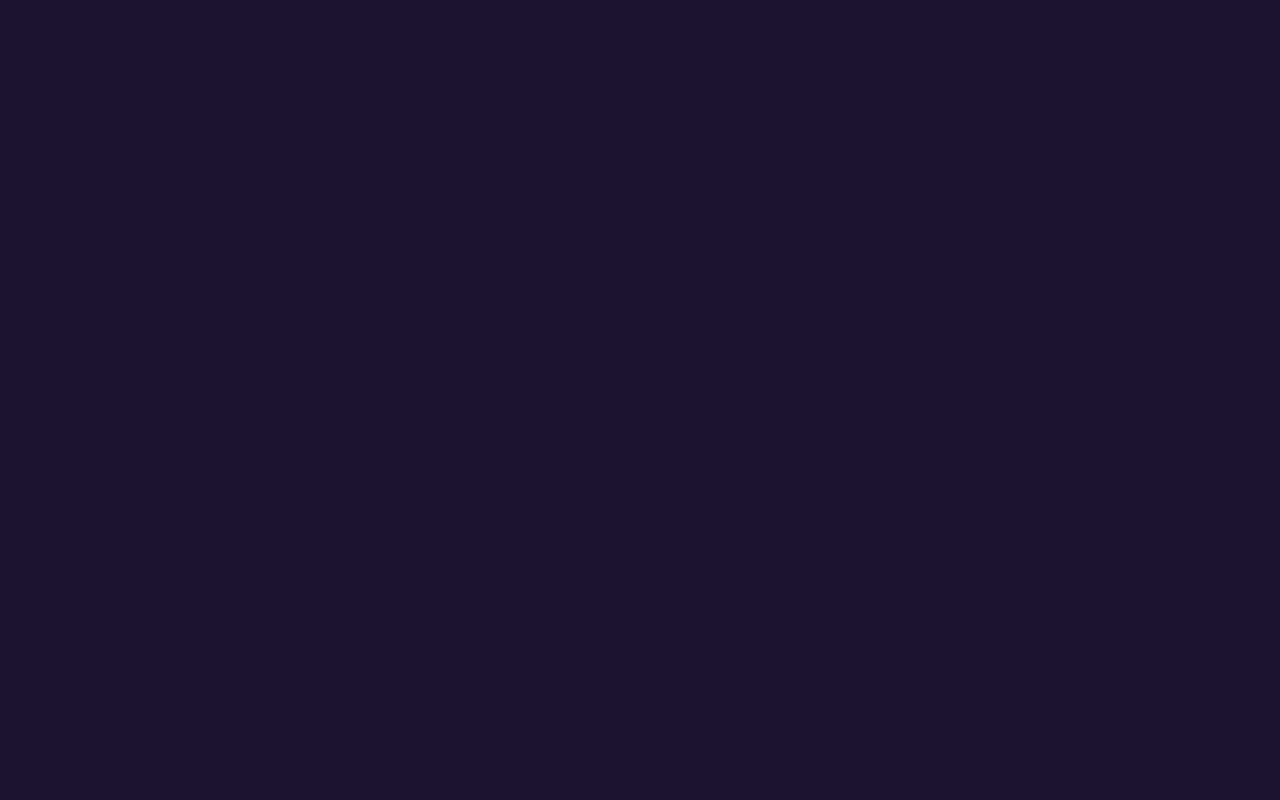
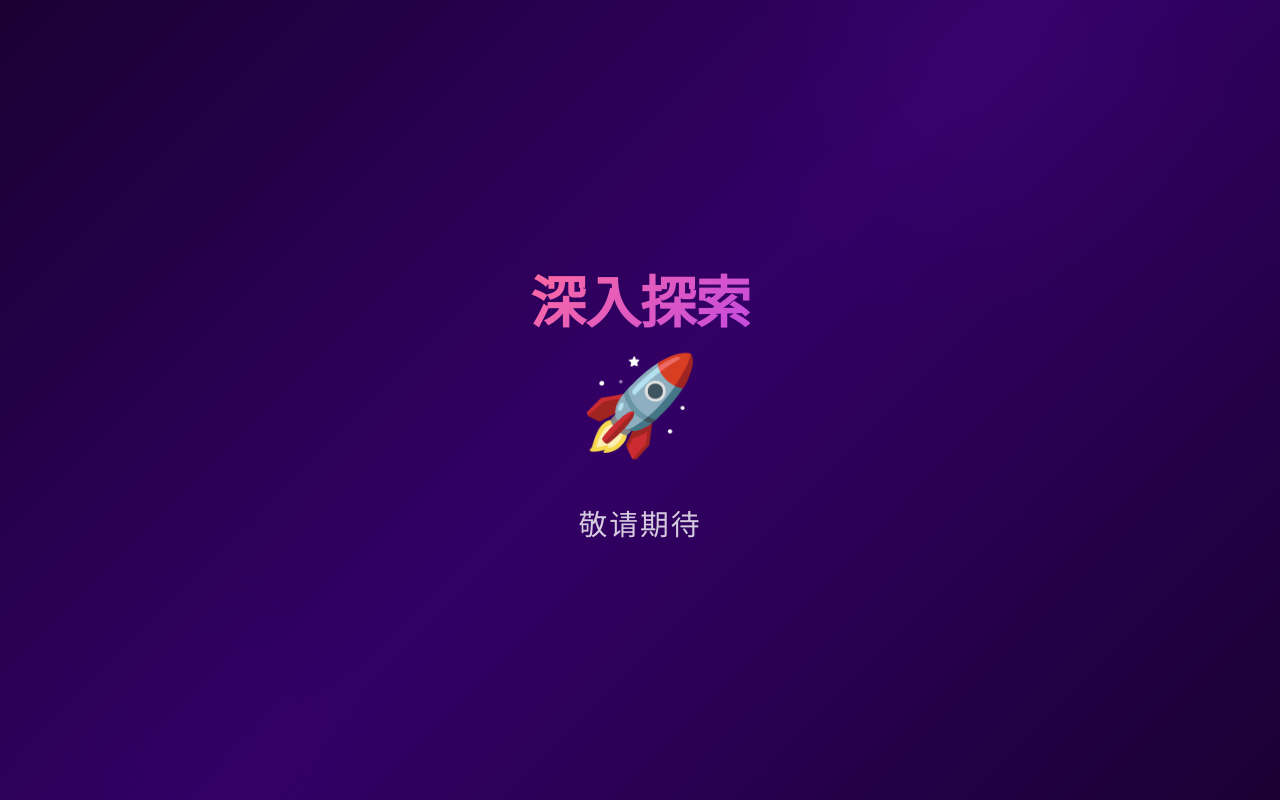
Before and after one commit to GCaiji/Blog, a Vue app in the folder Blog/: page /explore in a window 1280 px wide. Before the commit this address had no page. Built offline with nearby package versions, Linux system fonts and the light colour scheme; the HTML template or start-up script is replaced by a standard one.

Commit message:
新增深入探索页面

```diff
--- a/Blog/src/components/AboutMe.vue
+++ b/Blog/src/components/AboutMe.vue
@@ -27,7 +27,7 @@
 <script setup lang="ts">
 import { ref, onMounted, onBeforeUnmount } from 'vue'
 import { useRouter } from 'vue-router'
-import { transitionName } from '@/utils/transition'
+import { transitionName, canTransition, recordTransition } from '@/utils/transition'
 import profileImg from '@/assets/logos/ProfilePhoto.jpg'
 
 const router = useRouter()
@@ -35,21 +35,35 @@ const navigated = ref(false)
 let touchStartY = 0
 
 function goToDetails() {
-  if (navigated.value) return
+  if (navigated.value || !canTransition()) return
   navigated.value = true
+  recordTransition()
   transitionName.value = 'fade'
   router.push({ name: 'Details' })
 }
 
+function goToExplore() {
+  if (navigated.value || !canTransition()) return
+  navigated.value = true
+  recordTransition()
+  transitionName.value = 'slide-up'
+  router.push({ name: 'Explore' })
+}
+
 function goHome() {
-  if (navigated.value) return
+  if (navigated.value || !canTransition()) return
   navigated.value = true
+  recordTransition()
   transitionName.value = 'slide-down'
   router.push({ name: 'Home' })
 }
 
 function onWheel(e: WheelEvent) {
-  if (navigated.value) return
+  if (navigated.value || !canTransition()) return
+  // deltaY > 60 means wheel down (scrolling down) -> go to Explore
+  if (e.deltaY > 60) {
+    goToExplore()
+  }
   // deltaY < 0 means wheel up (scrolling up) -> go previous (Home)
   if (e.deltaY < -60) {
     goHome()
@@ -61,8 +75,12 @@ function onTouchStart(e: TouchEvent) {
 }
 
 function onTouchEnd(e: TouchEvent) {
-  if (navigated.value) return
+  if (navigated.value || !canTransition()) return
   const endY = (e.changedTouches && e.changedTouches[0]?.clientY) || 0
+  // swipe up (startY - endY > 80) -> goToExplore
+  if (touchStartY - endY > 80) {
+    goToExplore()
+  }
   // swipe down (endY - startY > 80) -> goHome
   if (endY - touchStartY > 80) {
     goHome()
--- a/Blog/src/components/BlogHome.vue
+++ b/Blog/src/components/BlogHome.vue
@@ -39,7 +39,7 @@
 
         <!-- 交互按钮 -->
         <div class="action-buttons">
-          <button class="btn btn-primary">深入探索</button>
+          <button class="btn btn-primary" @click="goToExplore">深入探索</button>
           <button class="btn btn-secondary" @click="goToAbout">关于我</button>
         </div>
       </div>
@@ -66,7 +66,7 @@
 import { computed, ref, onMounted, onBeforeUnmount } from 'vue'
 import { useRouter } from 'vue-router'
 import '@/styles/BlogHome.css'
-import { transitionName } from '@/utils/transition'
+import { transitionName, canTransition, recordTransition } from '@/utils/transition'
 
 const router = useRouter()
 const title = '欢迎来到我的博客'
@@ -78,15 +78,24 @@ const subtitleChars = computed(() => subtitle.split(''))
 const navigated = ref(false)
 let touchStartY = 0
 
+function goToExplore() {
+  if (navigated.value || !canTransition()) return
+  navigated.value = true
+  recordTransition()
+  transitionName.value = 'slide-up'
+  router.push({ name: 'Explore' })
+}
+
 function goToAbout() {
-  if (navigated.value) return
+  if (navigated.value || !canTransition()) return
   navigated.value = true
+  recordTransition()
   transitionName.value = 'slide-up'
   router.push({ name: 'About' })
 }
 
 function onWheel(e: WheelEvent) {
-  if (navigated.value) return
+  if (navigated.value || !canTransition()) return
   if (e.deltaY > 60) {
     goToAbout()
   }
@@ -97,7 +106,7 @@ function onTouchStart(e: TouchEvent) {
 }
 
 function onTouchEnd(e: TouchEvent) {
-  if (navigated.value) return
+  if (navigated.value || !canTransition()) return
   const endY = (e.changedTouches && e.changedTouches[0]?.clientY) || 0
   if (touchStartY - endY > 80) {
     goToAbout()
--- /dev/null
+++ b/Blog/src/components/DeepExplore.vue
@@ -0,0 +1,193 @@
+<template>
+  <div class="deep-explore">
+    <!-- 背景装饰 -->
+    <div class="bg-decoration">
+      <div class="blob blob-1"></div>
+      <div class="blob blob-2"></div>
+    </div>
+
+    <!-- 主内容 -->
+    <div class="explore-content">
+      <h1 class="title">深入探索</h1>
+      <div class="placeholder">
+        <div class="icon">🚀</div>
+        <p class="text">敬请期待</p>
+      </div>
+    </div>
+  </div>
+</template>
+
+<script setup lang="ts">
+import { useRouter } from 'vue-router'
+import { ref, onMounted, onBeforeUnmount } from 'vue'
+import { transitionName, canTransition, recordTransition } from '@/utils/transition'
+
+const router = useRouter()
+const navigated = ref(false)
+let touchStartY = 0
+
+function goBack() {
+  if (navigated.value || !canTransition()) return
+  navigated.value = true
+  recordTransition()
+  transitionName.value = 'slide-down'
+  router.push({ name: 'About' })
+}
+
+function onWheel(e: WheelEvent) {
+  if (navigated.value || !canTransition()) return
+  // deltaY < 0 means wheel up (scrolling up) -> go back to About
+  if (e.deltaY < -60) {
+    goBack()
+  }
+}
+
+function onTouchStart(e: TouchEvent) {
+  touchStartY = e.touches[0]?.clientY || 0
+}
+
+function onTouchEnd(e: TouchEvent) {
+  if (navigated.value || !canTransition()) return
+  const endY = (e.changedTouches && e.changedTouches[0]?.clientY) || 0
+  // swipe down (endY - startY > 80) -> goBack
+  if (endY - touchStartY > 80) {
+    goBack()
+  }
+}
+
+onMounted(() => {
+  window.addEventListener('wheel', onWheel, { passive: true })
+  window.addEventListener('touchstart', onTouchStart, { passive: true })
+  window.addEventListener('touchend', onTouchEnd, { passive: true })
+})
+
+onBeforeUnmount(() => {
+  window.removeEventListener('wheel', onWheel)
+  window.removeEventListener('touchstart', onTouchStart)
+  window.removeEventListener('touchend', onTouchEnd)
+})
+</script>
+
+<style scoped>
+.deep-explore {
+  width: 100%;
+  min-height: 100vh;
+  background: linear-gradient(135deg, #1a0033 0%, #330066 50%, #1a0033 100%);
+  position: relative;
+  overflow: hidden;
+  display: flex;
+  align-items: center;
+  justify-content: center;
+}
+
+/* 背景装饰 */
+.bg-decoration {
+  position: absolute;
+  width: 100%;
+  height: 100%;
+  top: 0;
+  left: 0;
+  pointer-events: none;
+  z-index: 0;
+}
+
+.blob {
+  position: absolute;
+  filter: blur(80px);
+  opacity: 0.2;
+}
+
+.blob-1 {
+  width: 500px;
+  height: 500px;
+  background: radial-gradient(circle at 30% 30%, rgba(138, 43, 226, 0.5), transparent 50%);
+  top: -100px;
+  right: -50px;
+}
+
+.blob-2 {
+  width: 450px;
+  height: 450px;
+  background: radial-gradient(circle at 70% 70%, rgba(75, 0, 130, 0.4), transparent 50%);
+  bottom: -80px;
+  left: -80px;
+}
+
+/* 主内容 */
+.explore-content {
+  position: relative;
+  z-index: 1;
+  text-align: center;
+  display: flex;
+  flex-direction: column;
+  align-items: center;
+  gap: 30px;
+}
+
+.title {
+  font-size: 3.5rem;
+  font-weight: 700;
+  color: #ffffff;
+  letter-spacing: -1px;
+  background: linear-gradient(135deg, #ff6b9d 0%, #c44ae0 100%);
+  -webkit-background-clip: text;
+  -webkit-text-fill-color: transparent;
+  background-clip: text;
+  animation: gradientShift 6s ease infinite;
+}
+
+.placeholder {
+  display: flex;
+  flex-direction: column;
+  align-items: center;
+  gap: 20px;
+}
+
+.icon {
+  font-size: 6rem;
+  animation: bounce 3s ease-in-out infinite;
+}
+
+.text {
+  font-size: 1.8rem;
+  color: rgba(255, 255, 255, 0.8);
+  font-weight: 500;
+  letter-spacing: 2px;
+}
+
+/* 动画 */
+@keyframes gradientShift {
+  0%,
+  100% {
+    background-position: 0% 50%;
+  }
+  50% {
+    background-position: 100% 50%;
+  }
+}
+
+@keyframes bounce {
+  0%,
+  100% {
+    transform: translateY(0);
+  }
+  50% {
+    transform: translateY(-20px);
+  }
+}
+
+/* 响应式设计 */
+@media (max-width: 768px) {
+  .title {
+    font-size: 2.5rem;
+  }
+
+  .icon {
+    font-size: 4rem;
+  }
+
+  .text {
+    font-size: 1.3rem;
+  }
+}
+</style>
--- a/Blog/src/components/DetailsPage.vue
+++ b/Blog/src/components/DetailsPage.vue
@@ -59,7 +59,8 @@
               <h3>3D 可视化应用</h3>
               <p class="project-tech">Three.js · WebGL · TypeScript</p>
               <p class="project-desc">
-                使用 Three.js 和 WebGL 创建的交互式 3D 可视化应用，包含模型加载、光照效果和动画系统。
+                使用 Three.js 和 WebGL 创建的交互式 3D
+                可视化应用，包含模型加载、光照效果和动画系统。
               </p>
             </div>
             <div class="project-item">
@@ -113,21 +114,23 @@
 <script setup lang="ts">
 import { useRouter } from 'vue-router'
 import { ref } from 'vue'
-import { transitionName } from '@/utils/transition'
+import { transitionName, canTransition, recordTransition } from '@/utils/transition'
 
 const router = useRouter()
 const navigated = ref(false)
 
 function goBack() {
-  if (navigated.value) return
+  if (navigated.value || !canTransition()) return
   navigated.value = true
+  recordTransition()
   transitionName.value = 'fade'
   router.back()
 }
 
 function goHome() {
-  if (navigated.value) return
+  if (navigated.value || !canTransition()) return
   navigated.value = true
+  recordTransition()
   transitionName.value = 'fade'
   router.push({ name: 'Home' })
 }
--- a/Blog/src/router/index.ts
+++ b/Blog/src/router/index.ts
@@ -18,6 +18,11 @@ const router = createRouter({
       name: 'Details',
       component: () => import('../components/DetailsPage.vue'),
     },
+    {
+      path: '/explore',
+      name: 'Explore',
+      component: () => import('../components/DeepExplore.vue'),
+    },
   ],
 })
 
--- a/Blog/src/utils/transition.ts
+++ b/Blog/src/utils/transition.ts
@@ -1,4 +1,21 @@
 import { ref } from 'vue'
 
-// 动态路由过渡名：'route' | 'slide-up' | 'slide-down'
+// 动态路由过渡名：'route' | 'slide-up' | 'slide-down' | 'fade'
 export const transitionName = ref('route')
+
+// 页面切换防抖机制：1秒内只能切换一次
+let lastTransitionTime = 0
+const TRANSITION_COOLDOWN = 500 // 毫秒
+
+export function canTransition(): boolean {
+  const now = Date.now()
+  return now - lastTransitionTime >= TRANSITION_COOLDOWN
+}
+
+export function recordTransition(): void {
+  lastTransitionTime = Date.now()
+}
+
+export function resetTransitionTime(): void {
+  lastTransitionTime = 0
+}
```
